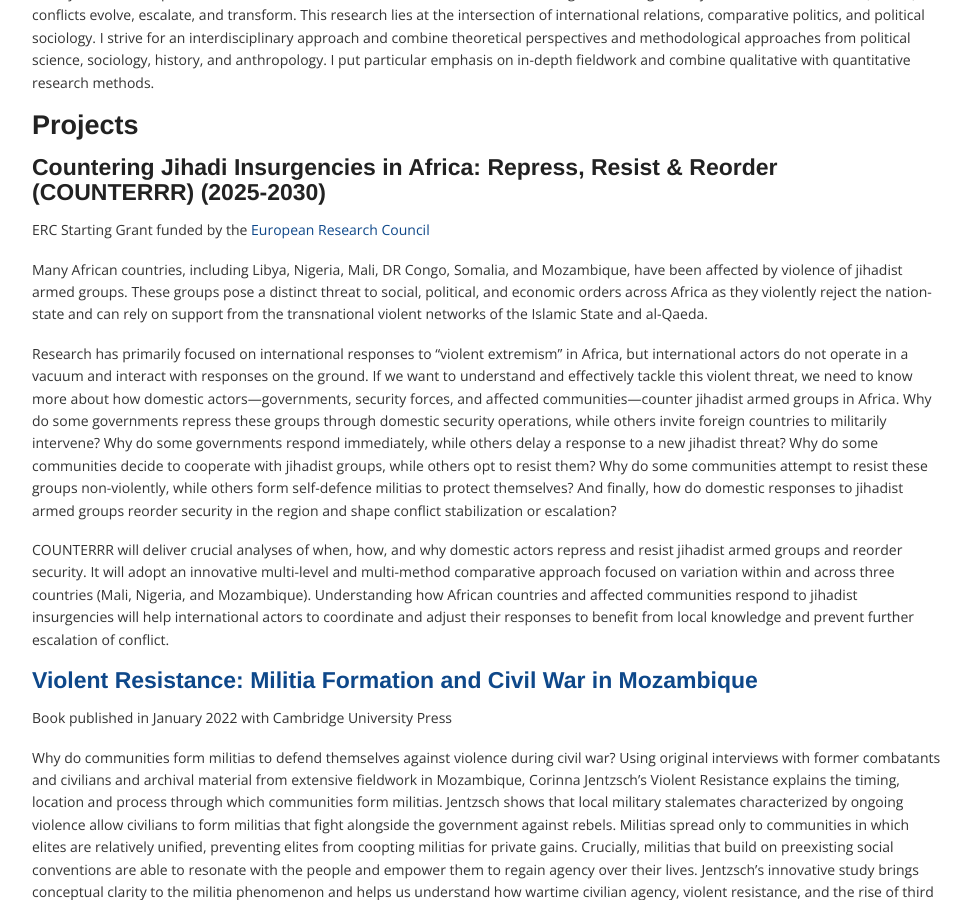
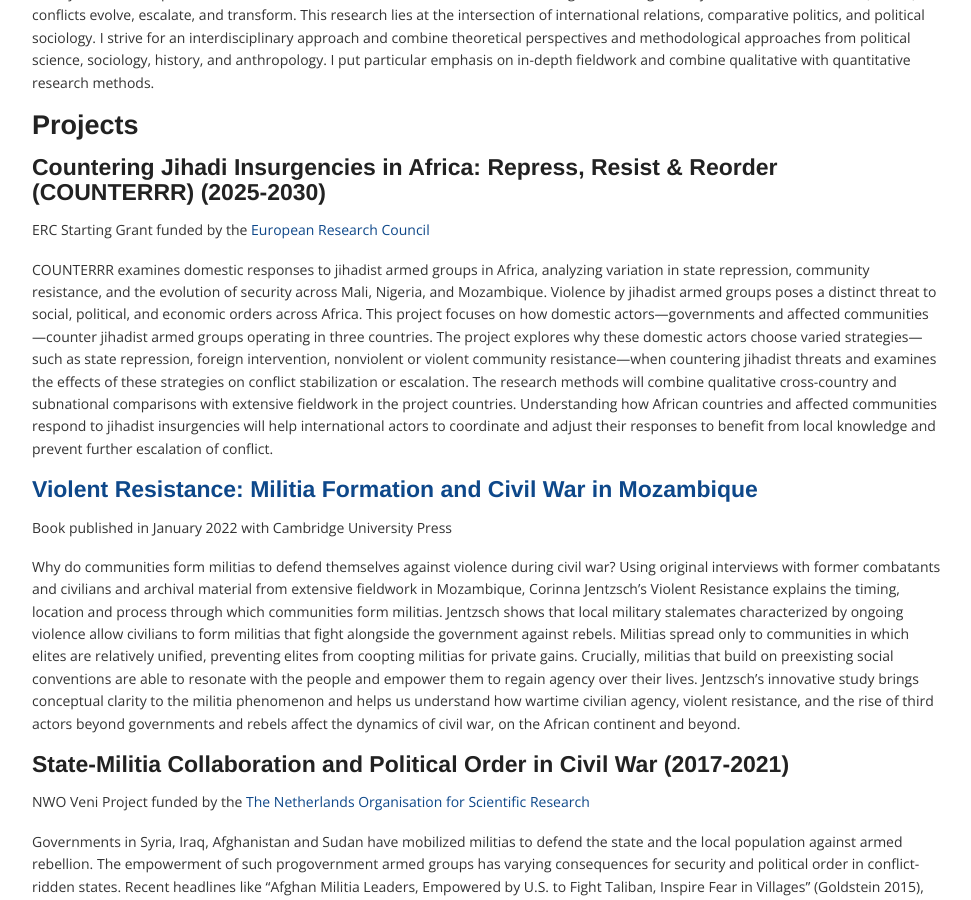
Before and after one commit to corinnajentzsch/corinnajentzsch.github.io, a Jekyll site: the page built from research.md, in a window 1280 px wide and 900 px high, scrolled down 483 px. Shown: the whole window, without its empty margins (153-1124 px from the left). Built offline with Jekyll 4.4.1, drawn with Linux system fonts in a browser that asks for light colours.

Commit message:
Update research.md

```diff
--- a/research.md
+++ b/research.md
@@ -16,12 +16,7 @@ I study civil wars, in particular how different forms of civilian collective act
 
 ERC Starting Grant funded by the [European Research Council](https://erc.europa.eu/news-events/news/erc-2024-starting-grants-results "ERC")
 
-Many African countries, including Libya, Nigeria, Mali, DR Congo, Somalia, and Mozambique, have been affected by violence of jihadist armed groups. These groups pose a distinct threat to social, political, and economic orders across Africa as they violently reject the nation-state and can rely on support from the transnational violent networks of the Islamic State and al-Qaeda.
-
-Research has primarily focused on international responses to “violent extremism” in Africa, but international actors do not operate in a vacuum and interact with responses on the ground. If we want to understand and effectively tackle this violent threat, we need to know more about how domestic actors—governments, security forces, and affected communities—counter jihadist armed groups in Africa. Why do some governments repress these groups through domestic security operations, while others invite foreign countries to militarily intervene? Why do some governments respond immediately, while others delay a response to a new jihadist threat? Why do some communities decide to cooperate with jihadist groups, while others opt to resist them? Why do some communities attempt to resist these groups non-violently, while others form self-defence militias to protect themselves? And finally, how do domestic responses to jihadist armed groups reorder
-security in the region and shape conflict stabilization or escalation?
-
-COUNTERRR will deliver crucial analyses of when, how, and why domestic actors repress and resist jihadist armed groups and reorder security. It will adopt an innovative multi-level and multi-method comparative approach focused on variation within and across three countries (Mali, Nigeria, and Mozambique). Understanding how African countries and affected communities respond to jihadist insurgencies will help international actors to coordinate and adjust their responses to benefit from local knowledge and prevent further escalation of conflict.
+COUNTERRR examines domestic responses to jihadist armed groups in Africa, analyzing variation in state repression, community resistance, and the evolution of security across Mali, Nigeria, and Mozambique. Violence by jihadist armed groups poses a distinct threat to social, political, and economic orders across Africa. This project focuses on how domestic actors—governments and affected communities—counter jihadist armed groups operating in three countries. The project explores why these domestic actors choose varied strategies—such as state repression, foreign intervention, nonviolent or violent community resistance—when countering jihadist threats and examines the effects of these strategies on conflict stabilization or escalation. The research methods will combine qualitative cross-country and subnational comparisons with extensive fieldwork in the project countries. Understanding how African countries and affected communities respond to jihadist insurgencies will help international actors to coordinate and adjust their responses to benefit from local knowledge and prevent further escalation of conflict.
 
 #### [Violent Resistance: Militia Formation and Civil War in Mozambique](https://www.cambridge.org/core/books/violent-resistance/9F6785EA6663B77BAA90E8A5FDAC5323 "Violent Resistance")
 
```
